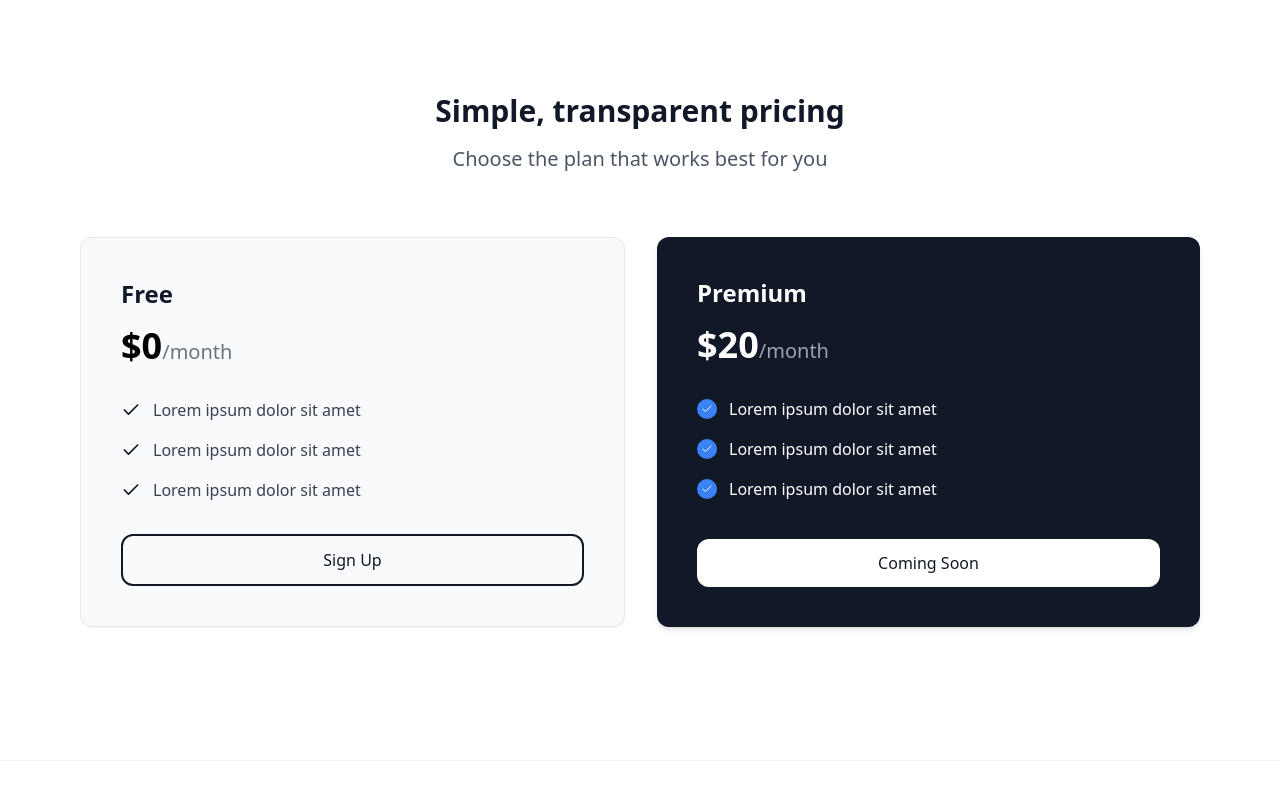
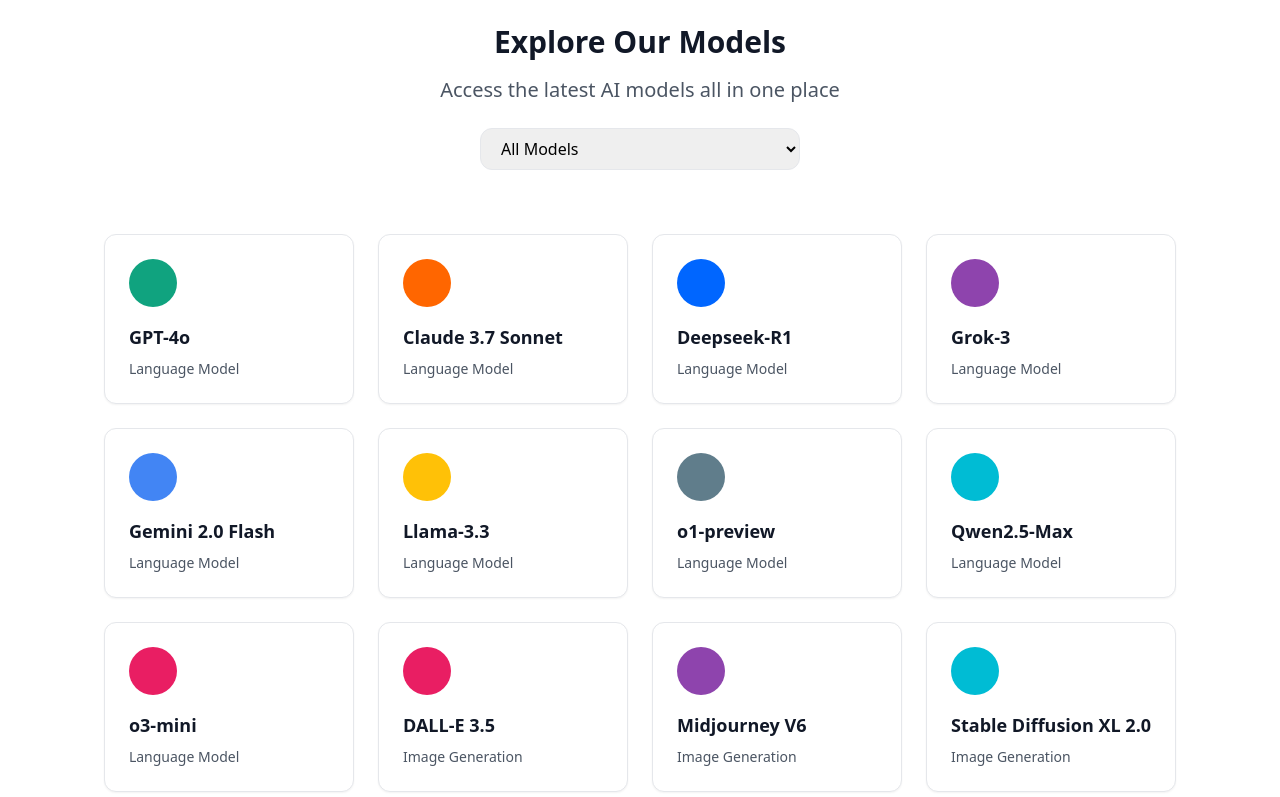
Before and after one commit to mrp3790/drawbridge-landing, a React (Create React App) app: page / in a window 1280 px wide. Shown: the part 1640-2437 px from the top of the page. Built offline with nearby package versions, Linux system fonts and the light colour scheme; the HTML template or start-up script is replaced by a standard one.

Commit message:
Update App.js

```diff
--- a/src/App.js
+++ b/src/App.js
@@ -7,6 +7,7 @@ function App() {
   const [transitioning, setTransitioning] = useState(false);
   const [modelOrder, setModelOrder] = useState([]);
   const [currentIndex, setCurrentIndex] = useState(0);
+  const [modelFilter, setModelFilter] = useState('all');
 
   const aiModels = [
     // LLMs
@@ -37,6 +38,19 @@ function App() {
       default: return "Access to";
     }
   };
+
+  const getModelType = (type) => {
+    switch (type) {
+      case "llm": return "Language Model";
+      case "image": return "Image Generation";
+      case "speech": return "Text-to-Speech";
+      default: return type;
+    }
+  };
+
+  const filteredModels = modelFilter === 'all'
+    ? aiModels
+    : aiModels.filter(model => model.type === modelFilter);
 
   const shuffleArray = (array) => {
     const shuffled = [...array];
@@ -117,6 +131,7 @@ function App() {
 
             <nav className="hidden md:flex items-center justify-end gap-8">
               <a href="#features" className="text-gray-600 hover:text-gray-800 transition-all">Features</a>
+              <a href="#models" className="text-gray-600 hover:text-gray-800 transition-all">Models</a>
               <a href="#pricing" className="text-gray-600 hover:text-gray-800 transition-all">Pricing</a>
               <button className="bg-gray-900 text-white px-5 py-2 rounded-xl hover:bg-gray-800 transition-all">
                 Sign In
@@ -207,6 +222,49 @@ function App() {
         </div>
       </section>
 
+      {/* New Models Section */}
+      <section id="models" className="min-h-screen flex flex-col justify-center py-12 md:py-16 px-2 sm:px-4">
+        <div className="max-w-7xl mx-auto">
+          <div className="text-center mb-8 md:mb-16">
+            <h2 className="text-2xl md:text-3xl font-bold text-gray-900 mb-2 md:mb-4">Explore Our Models</h2>
+            <p className="text-base md:text-xl text-gray-600 max-w-2xl mx-auto">
+              Access the latest AI models all in one place
+            </p>
+
+            {/* Model Type Filter */}
+            <div className="mt-6 max-w-xs mx-auto">
+              <select
+                className="w-full px-4 py-2 rounded-xl border border-gray-200 focus:border-gray-400 focus:outline-none"
+                value={modelFilter}
+                onChange={(e) => setModelFilter(e.target.value)}
+              >
+                <option value="all">All Models</option>
+                <option value="llm">Language Models</option>
+                <option value="image">Image Generation</option>
+                <option value="speech">Text-to-Speech</option>
+              </select>
+            </div>
+          </div>
+
+          {/* Models Grid */}
+          <div className="grid grid-cols-1 sm:grid-cols-2 md:grid-cols-3 lg:grid-cols-4 gap-4 md:gap-6 max-w-6xl mx-auto">
+            {filteredModels.map((model, index) => (
+              <div
+                key={index}
+                className="bg-white p-4 md:p-6 rounded-xl border border-gray-200 shadow-sm hover:shadow-md transition-all flex flex-col"
+              >
+                <div
+                  className="w-12 h-12 rounded-full mb-4 flex items-center justify-center"
+                  style={{ backgroundColor: model.color }}
+                ></div>
+                <h3 className="text-lg font-bold text-gray-900 mb-2">{model.name}</h3>
+                <p className="text-sm text-gray-600 capitalize">{getModelType(model.type)}</p>
+              </div>
+            ))}
+          </div>
+        </div>
+      </section>
+
       <section id="pricing" className="min-h-screen flex flex-col justify-center py-12 md:py-16 px-2 sm:px-4">
         <div className="max-w-7xl mx-auto w-full">
           <div className="text-center mb-8 md:mb-16">
```
